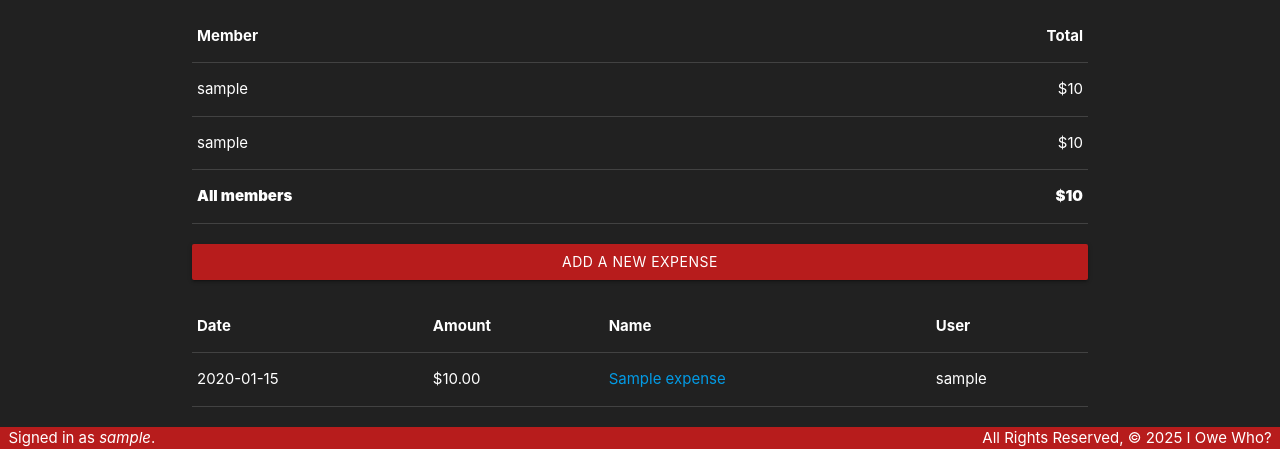
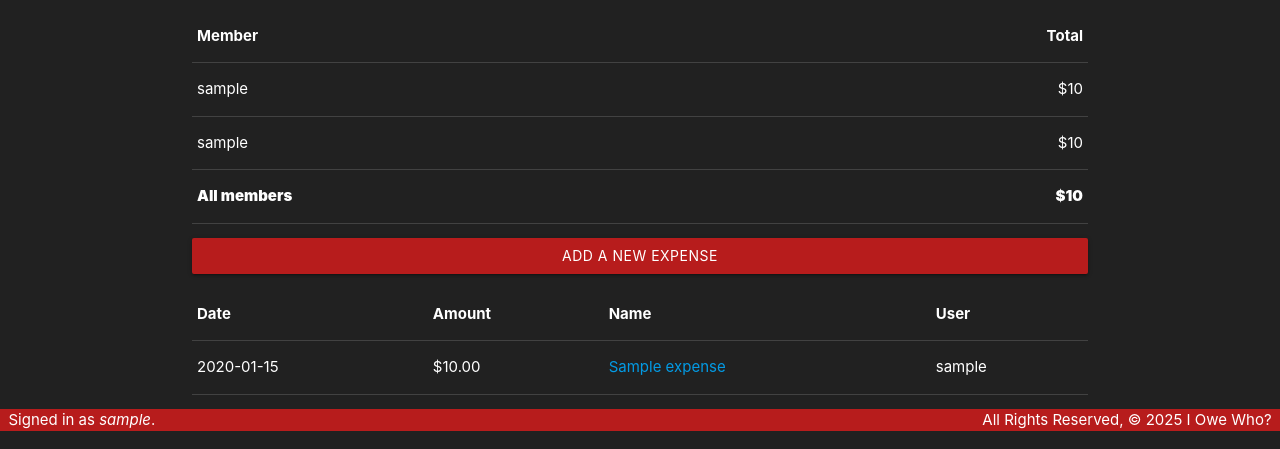
Before and after one commit to gregells/i-owe-who, a Django app: page /ledgers/1/ in a window 1280 px wide. Shown: the part 541-990 px from the top of the page. Run offline with Django 5.2, Linux system fonts and the light colour scheme; a user stored in the database is signed in; tables that the repository leaves empty hold one stand-in row (values such as "Sample post").

Commit message:
Reduce margin of row class to match other margins

```diff
--- a/main_app/static/css/style.css
+++ b/main_app/static/css/style.css
@@ -222,3 +222,7 @@
 .collection.with-header .collection-header {
   padding: 20px;
 }
+
+.row {
+  margin-bottom: 14px;
+}
```
